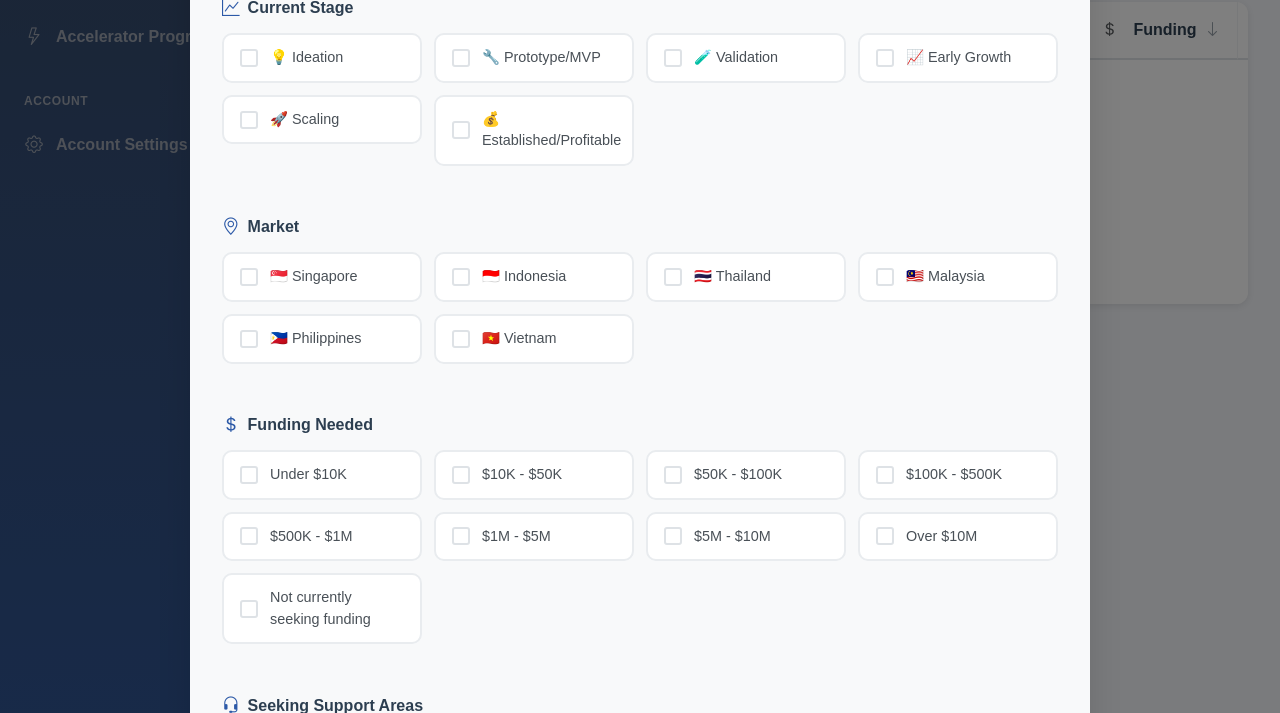
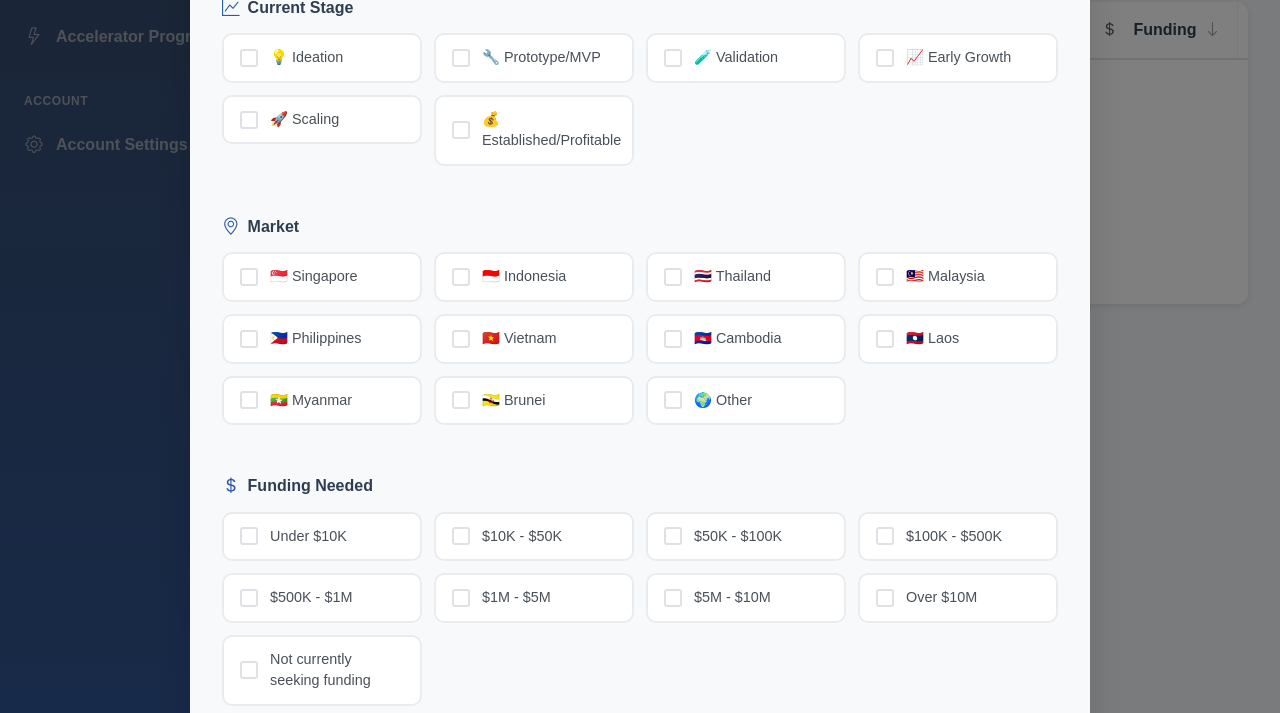
Before and after one commit to icooniex/seamap, a Django app: template templates/matchmaking/startup_matchmaking.html in a window 1280 px wide, after a click on "Advanced Filters". Shown: the part 554-1267 px from the top of the page. Run offline with Django 4.2, Linux system fonts and the light colour scheme; the template is opened without the code that fills it, so the values that code supplies are empty; parts of the project's set-up code (start-up, migrations or seed data) failed here and were passed over.

Commit message:
update filter

```diff
--- a/templates/matchmaking/startup_matchmaking.html
+++ b/templates/matchmaking/startup_matchmaking.html
@@ -594,6 +594,41 @@
                                             <span class="checkbox-text">🇻🇳 Vietnam</span>
                                         </label>
                                     </div>
+                                    <div class="checkbox-item">
+                                        <input type="checkbox" id="locCambodia" name="primary_location" value="Cambodia" class="form-check-input">
+                                        <label for="locCambodia" class="checkbox-label">
+                                            <span class="checkbox-custom"></span>
+                                            <span class="checkbox-text">🇰🇭 Cambodia</span>
+                                        </label>
+                                    </div>
+                                    <div class="checkbox-item">
+                                        <input type="checkbox" id="locLaos" name="primary_location" value="Laos" class="form-check-input">
+                                        <label for="locLaos" class="checkbox-label">
+                                            <span class="checkbox-custom"></span>
+                                            <span class="checkbox-text">🇱🇦 Laos</span>
+                                        </label>
+                                    </div>
+                                    <div class="checkbox-item">
+                                        <input type="checkbox" id="locMyanmar" name="primary_location" value="Myanmar" class="form-check-input">
+                                        <label for="locMyanmar" class="checkbox-label">
+                                            <span class="checkbox-custom"></span>
+                                            <span class="checkbox-text">🇲🇲 Myanmar</span>
+                                        </label>
+                                    </div>
+                                    <div class="checkbox-item">
+                                        <input type="checkbox" id="locBrunei" name="primary_location" value="Brunei" class="form-check-input">
+                                        <label for="locBrunei" class="checkbox-label">
+                                            <span class="checkbox-custom"></span>
+                                            <span class="checkbox-text">🇧🇳 Brunei</span>
+                                        </label>
+                                    </div>
+                                    <div class="checkbox-item">
+                                        <input type="checkbox" id="locOther" name="primary_location" value="Other" class="form-check-input">
+                                        <label for="locOther" class="checkbox-label">
+                                            <span class="checkbox-custom"></span>
+                                            <span class="checkbox-text">🌍 Other</span>
+                                        </label>
+                                    </div>
                                 </div>
                             </div>
                         </div></label>
@@ -2892,7 +2927,7 @@ document.addEventListener('DOMContentLoaded', function() {
             case 'early-stage':
                 return ['idea', 'prototype', 'validation', 'early'].includes(data.stage);
             case 'growth':
-                return ['scaling', 'profit'].includes(data.stage);
+                return ['scaling', 'profitable'].includes(data.stage);
             case 'high-match':
                 return data.matchScore > 80;
             case 'recent':
@@ -2949,32 +2984,32 @@ document.addEventListener('DOMContentLoaded', function() {
                 return true;
             }
 
-            // Partial matching for display text
-            if (range === 'under_10k' && (dataFundingLower.includes('under') || dataFundingLower.includes('10k'))) {
+            // More precise matching for display text to avoid overlaps
+            if (range === 'under_10k' && dataFundingLower.includes('under') && dataFundingLower.includes('$10k')) {
                 return true;
             }
-            if (range === '10k_50k' && (dataFundingLower.includes('10k') && dataFundingLower.includes('50k'))) {
+            if (range === '10k_50k' && dataFundingLower.includes('$10k') && dataFundingLower.includes('$50k')) {
                 return true;
             }
-            if (range === '50k_100k' && (dataFundingLower.includes('50k') && dataFundingLower.includes('100k'))) {
+            if (range === '50k_100k' && dataFundingLower.includes('$50k') && dataFundingLower.includes('$100k')) {
                 return true;
             }
-            if (range === '100k_500k' && (dataFundingLower.includes('100k') && dataFundingLower.includes('500k'))) {
+            if (range === '100k_500k' && dataFundingLower.includes('$100k') && dataFundingLower.includes('$500k')) {
                 return true;
             }
-            if (range === '500k_1m' && (dataFundingLower.includes('500k') || dataFundingLower.includes('1m'))) {
+            if (range === '500k_1m' && dataFundingLower.includes('$500k') && dataFundingLower.includes('$1m')) {
                 return true;
             }
-            if (range === '1m_5m' && (dataFundingLower.includes('1m') && dataFundingLower.includes('5m'))) {
+            if (range === '1m_5m' && dataFundingLower.includes('$1m') && dataFundingLower.includes('$5m')) {
                 return true;
             }
-            if (range === '5m_10m' && (dataFundingLower.includes('5m') && dataFundingLower.includes('10m'))) {
+            if (range === '5m_10m' && dataFundingLower.includes('$5m') && dataFundingLower.includes('$10m')) {
                 return true;
             }
-            if (range === 'over_10m' && (dataFundingLower.includes('over') || dataFundingLower.includes('10m'))) {
+            if (range === 'over_10m' && dataFundingLower.includes('over') && dataFundingLower.includes('$10m')) {
                 return true;
             }
-            if (range === 'not_seeking' && (dataFundingLower.includes('not') || dataFundingLower.includes('seeking'))) {
+            if (range === 'not_seeking' && dataFundingLower.includes('not currently seeking funding')) {
                 return true;
             }
 
```
